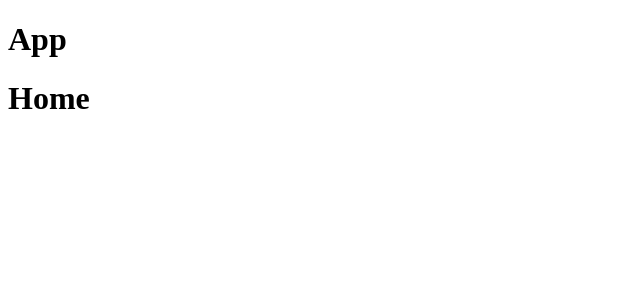
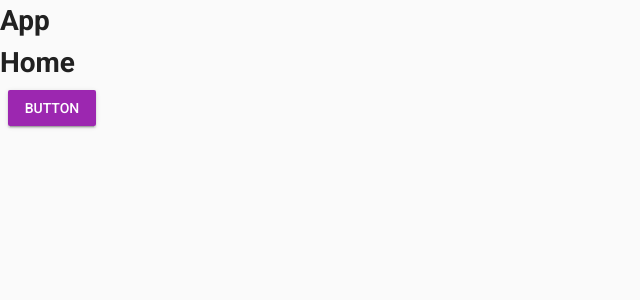
Before and after one commit to Easybuoy/vue-share, a Vue app in the folder client/: page / in a window 1280 px wide. Shown: the top 300 px of the page, without its empty margins (0-640 px from the left). Built offline with nearby package versions, Linux system fonts and the light colour scheme.

Commit message:
configure vuetify

```diff
--- a/client/babel.config.js
+++ b/client/babel.config.js
@@ -1,5 +1,10 @@
 module.exports = {
-  presets: [
-    '@vue/app'
+  "presets": [
+    [
+      "@vue/app",
+      {
+        "useBuiltIns": "entry"
+      }
+    ]
   ]
 }
--- a/client/package.json
+++ b/client/package.json
@@ -7,14 +7,17 @@
     "build": "vue-cli-service build"
   },
   "dependencies": {
+    "@babel/polyfill": "^7.0.0-rc.1",
     "core-js": "^2.6.5",
     "vue": "^2.6.10",
     "vue-router": "^3.0.3",
+    "vuetify": "^1.5.5",
     "vuex": "^3.0.1"
   },
   "devDependencies": {
     "@vue/cli-plugin-babel": "^3.7.0",
     "@vue/cli-service": "^3.7.0",
+    "vue-cli-plugin-vuetify": "^0.5.0",
     "vue-template-compiler": "^2.5.21"
   },
   "postcss": {
@@ -24,6 +27,7 @@
   },
   "browserslist": [
     "> 1%",
-    "last 2 versions"
+    "last 2 versions",
+    "not ie <= 10"
   ]
 }
--- a/client/public/index.html
+++ b/client/public/index.html
@@ -6,6 +6,8 @@
     <meta name="viewport" content="width=device-width,initial-scale=1.0">
     <link rel="icon" href="<%= BASE_URL %>favicon.ico">
     <title>client</title>
+    <link rel="stylesheet" href="https://fonts.googleapis.com/css?family=Roboto:100,300,400,500,700,900">
+    <link rel="stylesheet" href="https://fonts.googleapis.com/css?family=Material+Icons">
   </head>
   <body>
     <noscript>
--- a/client/src/App.vue
+++ b/client/src/App.vue
@@ -1,6 +1,6 @@
 <template>
-  <div id="app">
+  <v-app>
     <h1>App</h1>
     <router-view />
-  </div>
+  </v-app >
 </template>
--- a/client/src/components/Home.vue
+++ b/client/src/components/Home.vue
@@ -1,6 +1,7 @@
 <template>
   <div>
     <h1>Home</h1>
+    <v-btn color="primary">Button</v-btn>
   </div>
 </template>
 
--- a/client/src/main.js
+++ b/client/src/main.js
@@ -1,4 +1,6 @@
+import '@babel/polyfill'
 import Vue from 'vue'
+import './plugins/vuetify'
 import App from './App.vue'
 import router from './router'
 import store from './store'
--- /dev/null
+++ b/client/src/plugins/vuetify.js
@@ -0,0 +1,19 @@
+import Vue from 'vue';
+import Vuetify from 'vuetify';
+import 'vuetify/dist/vuetify.min.css';
+
+Vue.use(Vuetify, {
+  options: {
+    customProperties: true,
+  },
+  iconfont: 'md',
+  theme: {
+    primary: '#9c27b0',
+    secondary: '#673ab7',
+    accent: '#3f51b5',
+    error: '#f44336',
+    warning: '#ff9800',
+    info: '#2196f3',
+    success: '#4caf50',
+  },
+});
```
Also changed, not shown: 1 other file (tests, documents, lock files or other folders).
